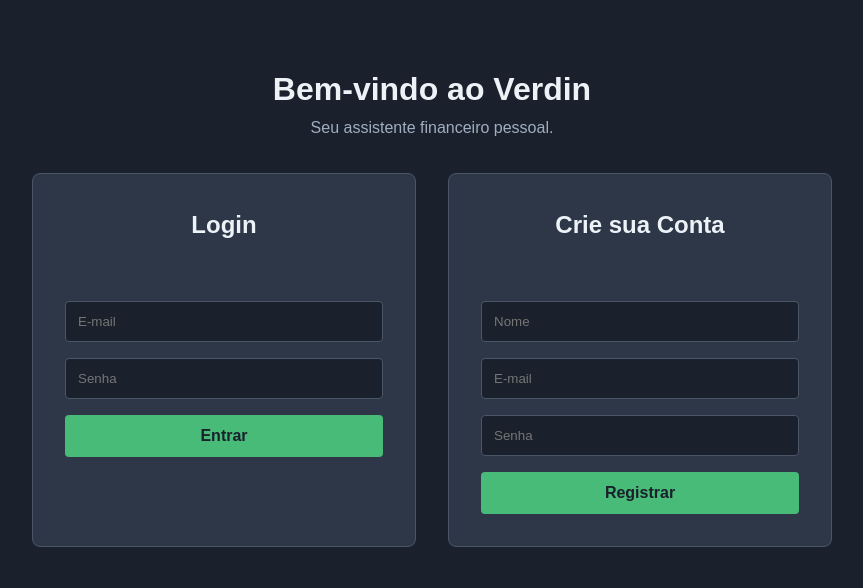
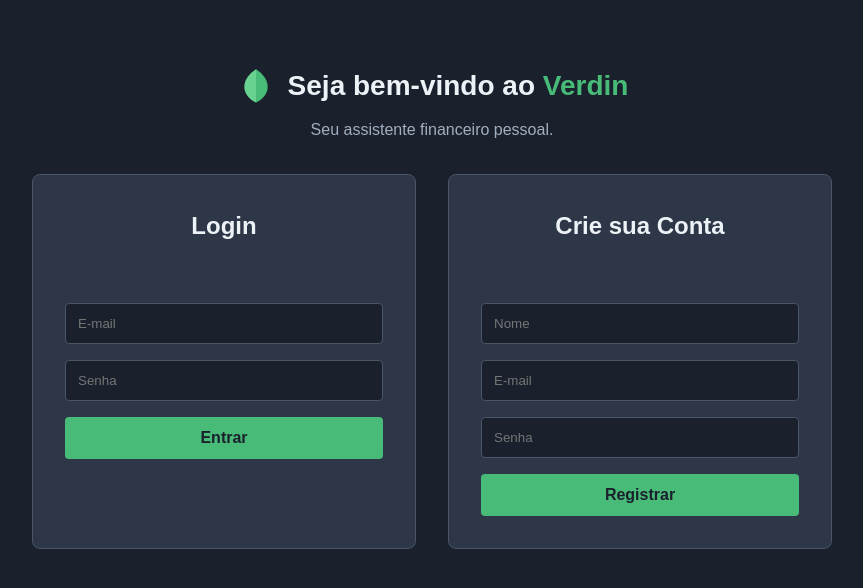
Before and after one commit to edukamoz/verdin, a website built with Vite: page frontend/index.html in a window 1280 px wide. Shown: the whole page, without its empty margins (208-1071 px from the left). Built offline with nearby package versions, Linux system fonts and the light colour scheme; no server answers.

Commit message:
Logo no Header e no Login/Cadastro
Adicionado a logo nas páginas citadas

```diff
--- a/frontend/index.html
+++ b/frontend/index.html
@@ -12,7 +12,10 @@
     <div id="app">
       <div id="auth-view">
         <header>
-          <h1>Bem-vindo ao Verdin</h1>
+          <div class="logo-container auth-logo">
+            <img src="/logo.svg" alt="Logo Verdin" class="logo-img" />
+            <h1>Seja bem-vindo ao <span class="brand-name">Verdin</span></h1>
+          </div>
           <p>Seu assistente financeiro pessoal.</p>
         </header>
         <div class="form-container">
@@ -66,7 +69,10 @@
 
       <div id="app-view" class="hidden">
         <header class="app-header">
-          <h1>Verdin</h1>
+          <div class="logo-container">
+            <img src="/logo.svg" alt="Logo Verdin" class="logo-img" />
+            <h1>Verdin</h1>
+          </div>
           <div class="header-buttons">
             <button id="logout-btn">Sair</button>
             <button id="delete-account-btn" class="danger-btn">
--- a/frontend/src/style.css
+++ b/frontend/src/style.css
@@ -340,3 +340,32 @@ section {
   background-color: var(--despesa-color);
   color: var(--text-primary);
 }
+
+/* --- Estilos da Logo e Marca --- */
+
+.logo-container {
+  display: flex;
+  align-items: center;
+  gap: 0.75rem; /* Espaço entre a logo e o texto */
+}
+
+.logo-img {
+  width: 40px;
+  height: 40px;
+}
+
+/* Centraliza a logo na tela de autenticação */
+.auth-logo {
+  justify-content: center;
+  margin-bottom: 0.5rem;
+}
+
+/* Deixa o H1 da tela de autenticação alinhado com o restante */
+#auth-view h1 {
+  font-size: 1.75rem;
+}
+
+/* Deixa o nome "Verdin" em verde */
+.brand-name {
+  color: var(--primary-green);
+}
```
